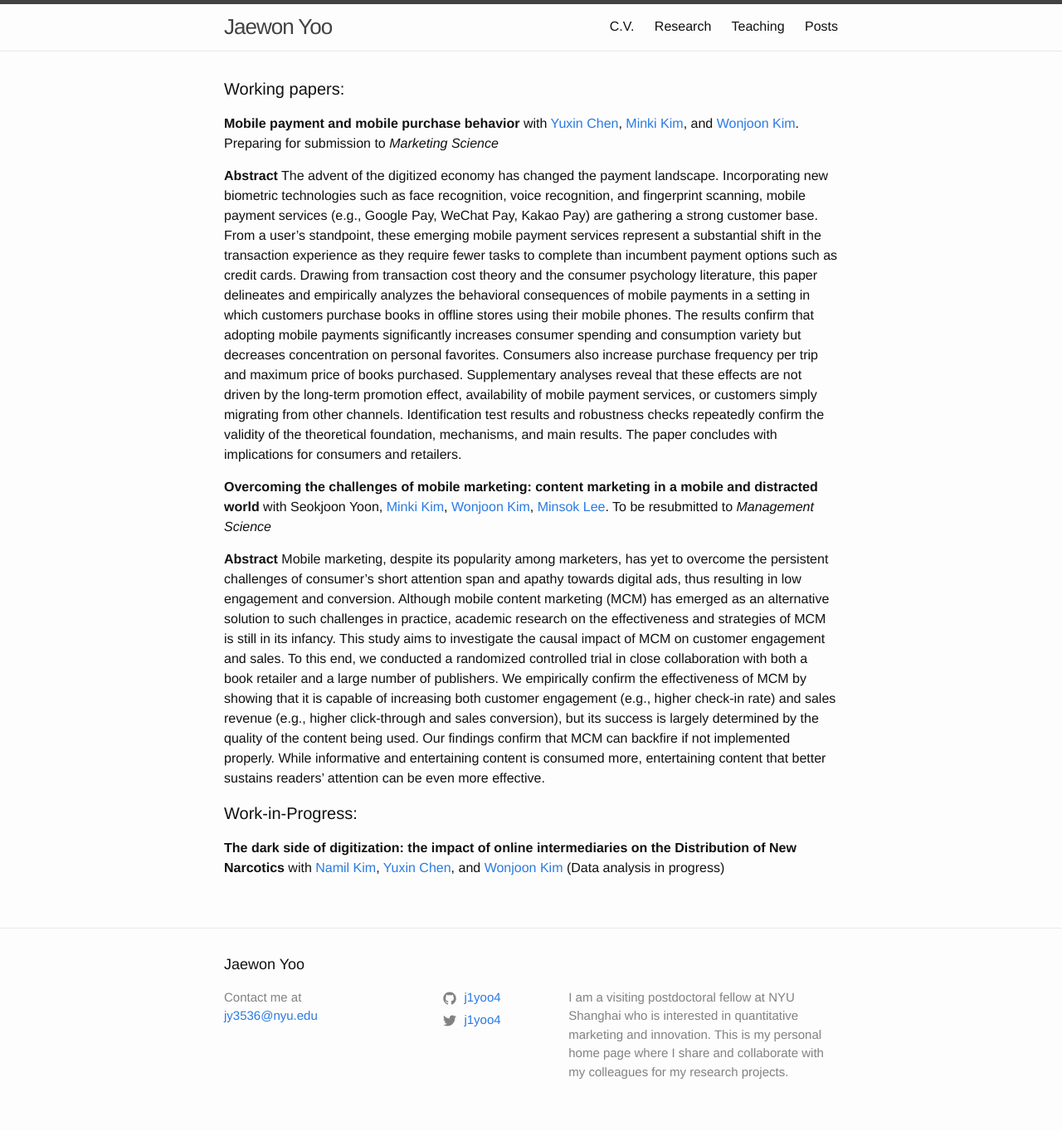
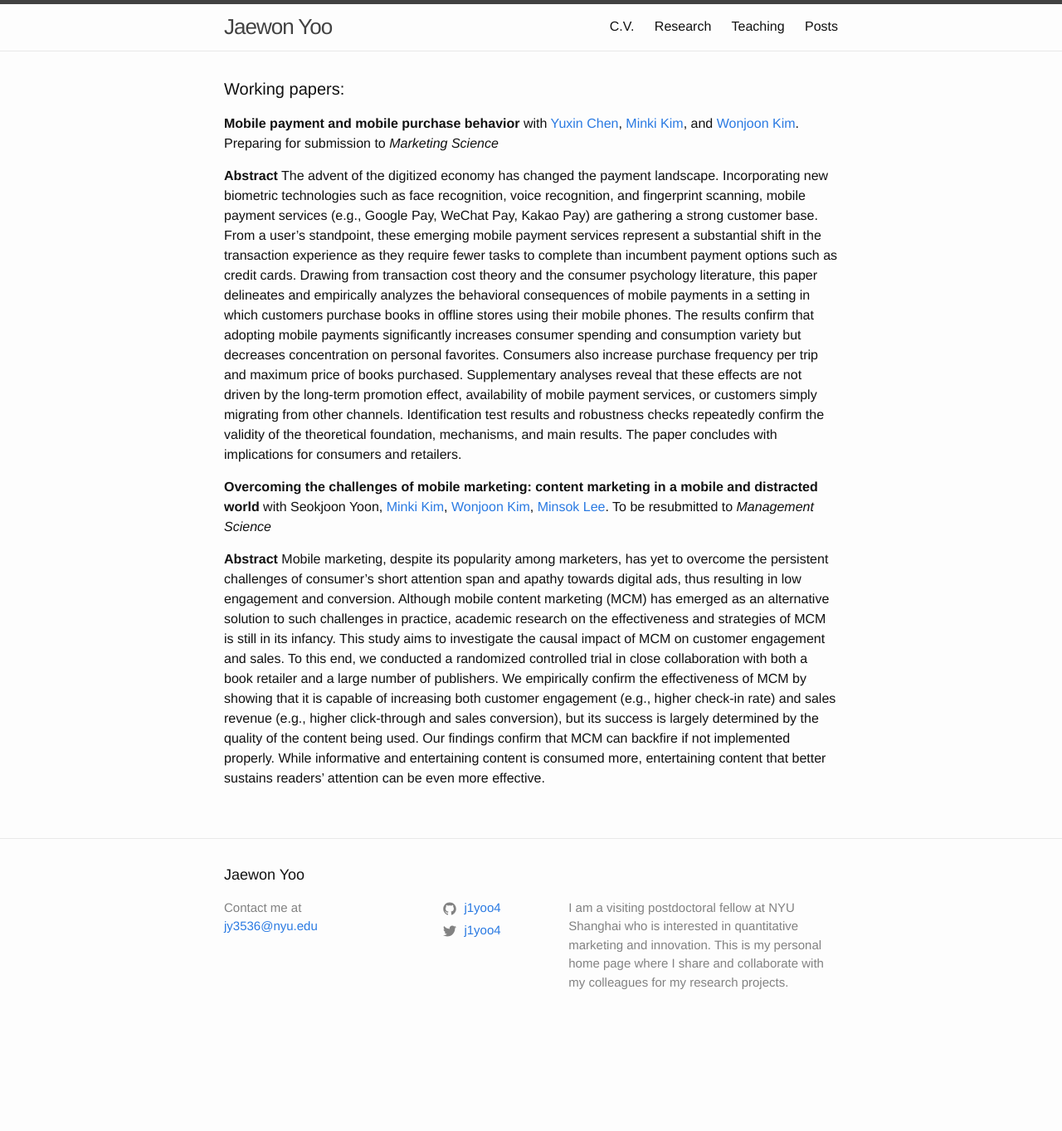
Before and after one commit to j1yoo/j1yoo.github.io, a Jekyll site: the page built from research.markdown, in a window 1280 px wide. Shown: the whole page at 83% size. Built offline with Jekyll 4.4.1, drawn with Linux system fonts in a browser that asks for light colours; after the commit the page ends 1255 px from its top, so only the background shows below that.

Commit message:
Update research.markdown

```diff
--- a/research.markdown
+++ b/research.markdown
@@ -14,10 +14,10 @@
 
 __Abstract__  Mobile marketing, despite its popularity among marketers, has yet to overcome the persistent challenges of consumer’s short attention span and apathy towards digital ads, thus resulting in low engagement and conversion. Although mobile content marketing (MCM) has emerged as an alternative solution to such challenges in practice, academic research on the effectiveness and strategies of MCM is still in its infancy. This study aims to investigate the causal impact of MCM on customer engagement and sales. To this end, we conducted a randomized controlled trial in close collaboration with both a book retailer and a large number of publishers. We empirically confirm the effectiveness of MCM by showing that it is capable of increasing both customer engagement (e.g., higher check-in rate) and sales revenue (e.g., higher click-through and sales conversion), but its success is largely determined by the quality of the content being used. Our findings confirm that MCM can backfire if not implemented properly. While informative and entertaining content is consumed more, entertaining content that better sustains readers’ attention can be even more effective.
 
-#### Work-in-Progress:
+<!---#### Work-in-Progress:
 __The dark side of digitization: the impact of online intermediaries on the Distribution of New Narcotics__ with [Namil Kim](http://namilkim.github.io/){:target="_blank"}, [Yuxin Chen](https://shanghai.nyu.edu/academics/faculty/directory/yuxin-chen){:target="_blank"}, and [Wonjoon Kim](http://wjkim.kaist.ac.kr/home){:target="_blank"} (Data analysis in progress)
 
-<!---#### Publication:
+#### Publication:
 Jaewon Yoo, Hyunsik Park & Wonjoon Kim (2017): Compromise effect and consideration set size in consumer decision-making, _Applied Economics Letters_, DOI: [10.1080/13504851.2017.1340567](http://www.tandfonline.com/doi/abs/10.1080/13504851.2017.1340567){:target="_blank"}
 
 
```
